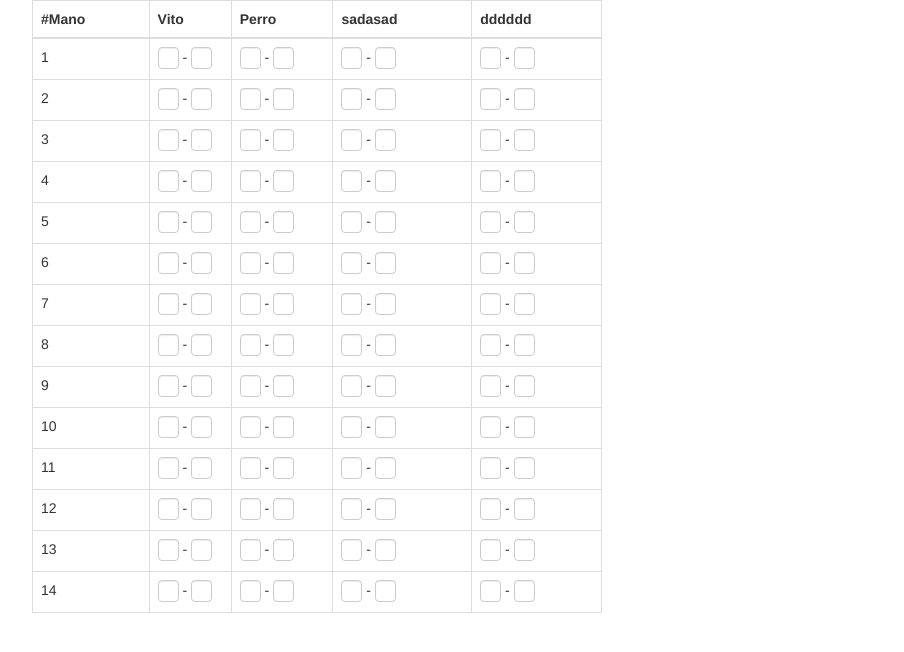
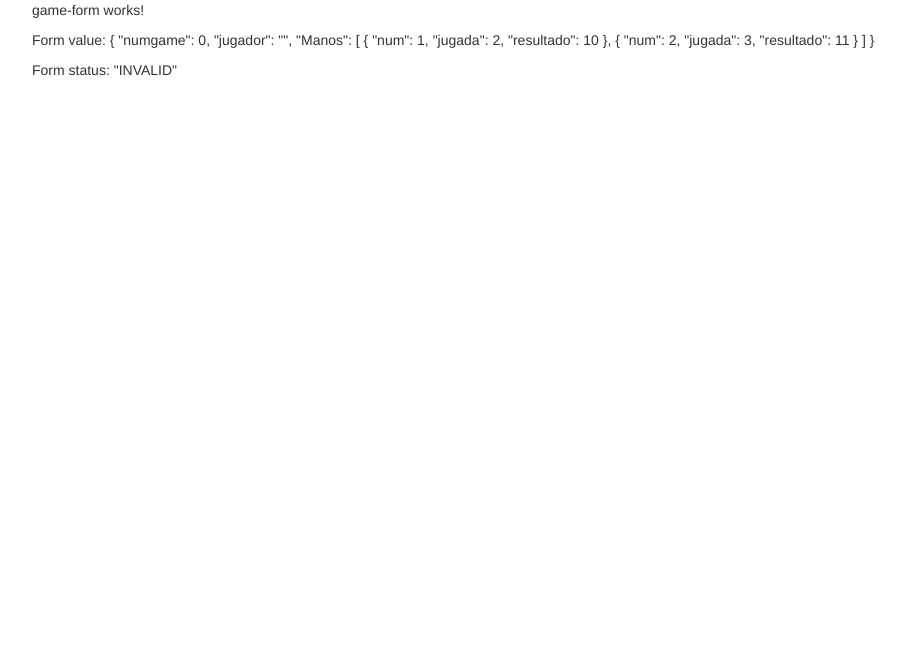
Before and after one commit to Juargo/vitogame, an Angular app: page / in a window 1280 px wide. Shown: the top 652 px of the page, without its empty margins (38-942 px from the left). Built offline with nearby package versions, Linux system fonts and the light colour scheme.

Commit message:
primer formarray creado

```diff
--- a/src/app/app.component.html
+++ b/src/app/app.component.html
@@ -1,4 +1,4 @@
-<div class="container">
+<!-- <div class="container">
     <form class="form-inline">
         <table class="table table-bordered">
             <thead>
@@ -34,8 +34,8 @@
         </table>
     </form>
 
+</div> -->
+
+<div class="container">
+    <app-game-form></app-game-form>
 </div>
-
-<!-- <div class="container">
-    <app-game-form></app-game-form>
-</div> -->
--- a/src/app/game-form/game-form.component.html
+++ b/src/app/game-form/game-form.component.html
@@ -1,7 +1,7 @@
 <p>
   game-form works!
 </p>
-
+<!--
 <h2>Hero Detail</h2>
 <h3>
   <i>FormControl in a FormGroup</i>
@@ -34,7 +34,7 @@
       </label>
     </div>
   </div>
-</form>
+</form> -->
 
 <p>Form value: {{ gameForm.value | json }}</p>
 <p>Form status: {{ gameForm.status | json }}</p>
--- a/src/app/game-form/game-form.component.ts
+++ b/src/app/game-form/game-form.component.ts
@@ -1,6 +1,6 @@
 import { Component, OnInit } from '@angular/core';
-import { Mano,Game } from '../game';
-import { FormArray,FormBuilder,FormGroup,Validators  } from '@angular/forms'
+import { Mano, Game } from '../game';
+import { FormArray, FormBuilder, FormGroup, Validators, FormControl } from '@angular/forms'
 
 @Component({
   selector: 'app-game-form',
@@ -9,17 +9,30 @@ import { FormArray,FormBuilder,FormGroup,Validators  } from '@angular/forms'
 })
 export class GameFormComponent implements OnInit {
 
-  gameForm : FormGroup;
+  gameForm: FormGroup;
   constructor(private fb: FormBuilder) {
     this.createForm()
   }
 
-  createForm(){
-   this.gameForm = this.fb.group({
-     numgame:[0,Validators.required],
-     jugador:['',Validators.required],
-     Manos:this.fb.group(new Mano)
-   })
+  createForm() {
+    this.gameForm = this.fb.group({
+      numgame: [0, Validators.required],
+      jugador: ['', Validators.required],
+      //  Manos:this.fb.group(new Mano)
+      Manos: new FormArray([
+        // new FormControl('SF')
+        this.fb.group({
+          num: 1,
+          jugada:2,
+          resultado:10
+        }),
+        this.fb.group({
+          num: 2,
+          jugada:3,
+          resultado:11
+        })
+      ])
+    })
   }
 
   // submitted = false;
```
